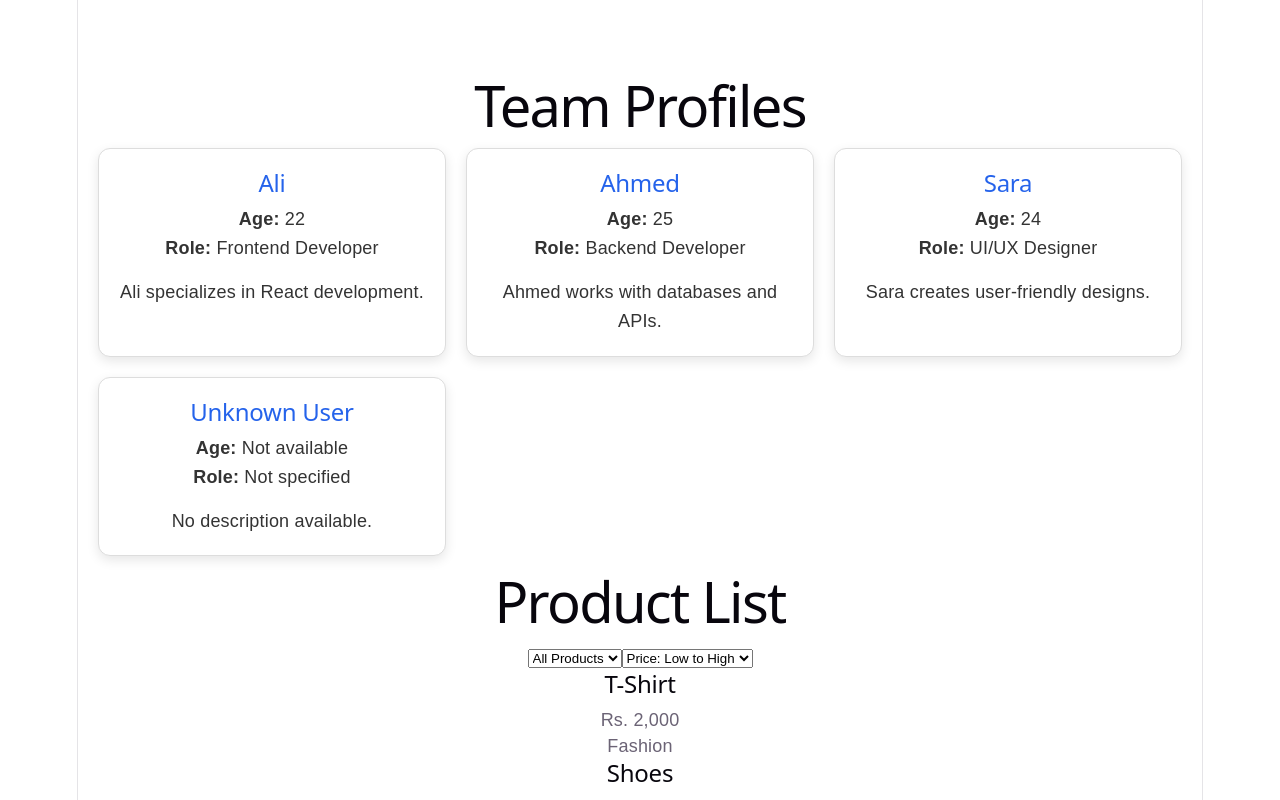
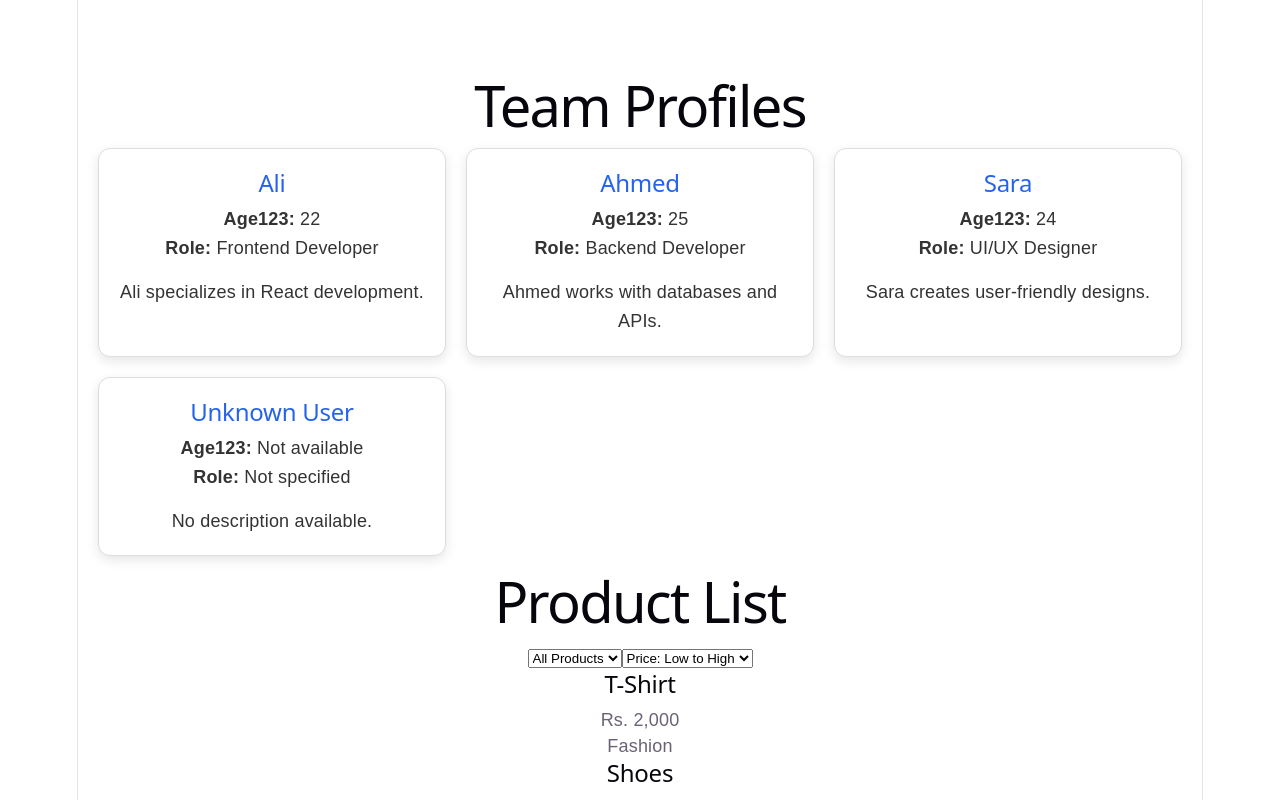
Before and after one commit to chharisali1304-pixel/ReactAPP, a React (Vite) app in the folder my-react-app/: page / in a window 1280 px wide. Shown: the top 800 px of the page. Built offline with nearby package versions, Linux system fonts and the light colour scheme.

Commit message:
Update age label in Card component to "Age123"

```diff
--- a/my-react-app/src/components/card.jsx
+++ b/my-react-app/src/components/card.jsx
@@ -9,7 +9,7 @@ function Card({
       <h2>{name}</h2>
 
       <p>
-        <strong>Age:</strong> {age ?? "Not available"}
+        <strong>Age123:</strong> {age ?? "Not available"}
       </p>
 
       <p>
```
